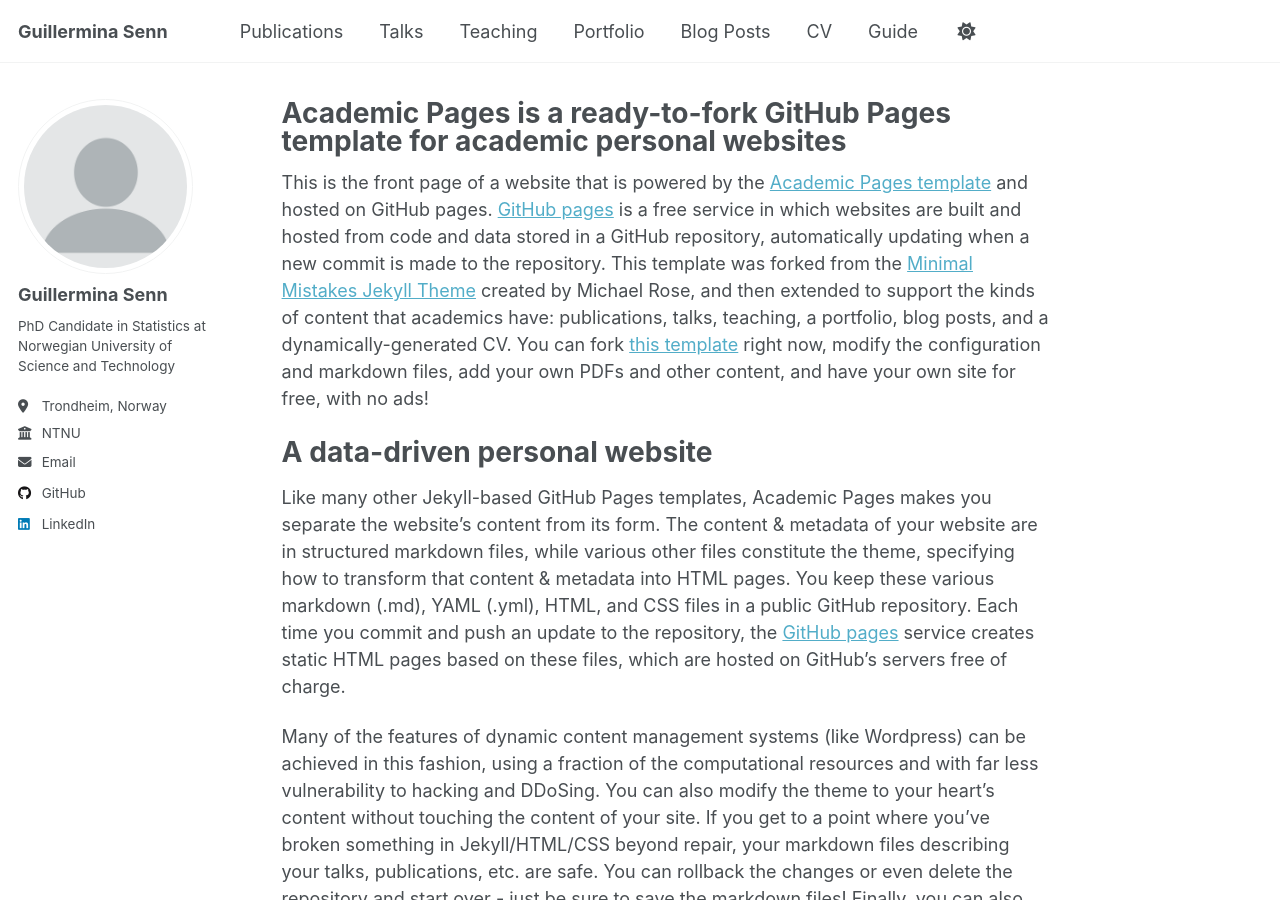
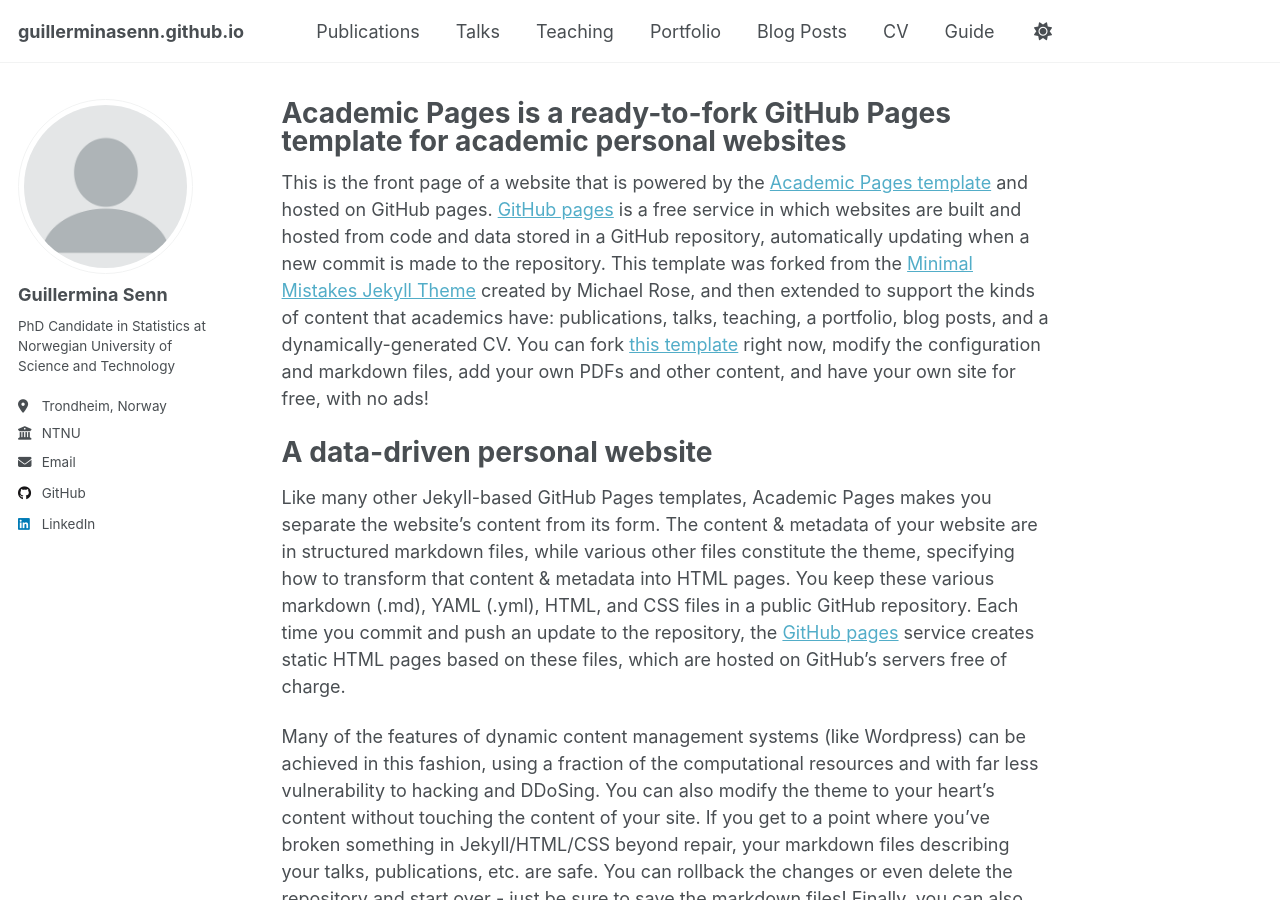
Before and after one commit to guillerminasenn/guillerminasenn.github.io, a Jekyll site: the page built from _pages/about.md, in a window 1280 px wide and 900 px high. Built offline with Jekyll 4.4.1, drawn with Linux system fonts in a browser that asks for light colours.

Commit message:
Update _config.yml

```diff
--- a/_config.yml
+++ b/_config.yml
@@ -9,7 +9,7 @@
 # Basic Site Settings
 locale                   : "en-US"
 site_theme               : "default"
-title                    : "Guillermina Senn"
+title                    : #"Guillermina Senn"
 title_separator          : "-"
 name                     : &name "Guillermina Senn"
 description              : &description "personal description"
```
